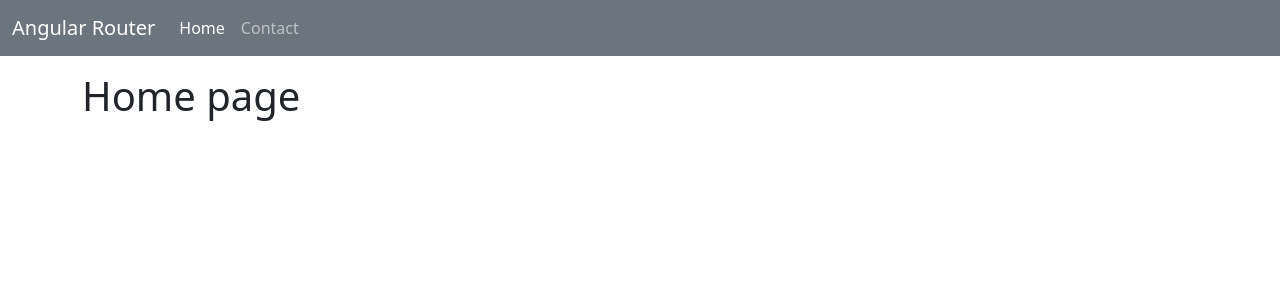
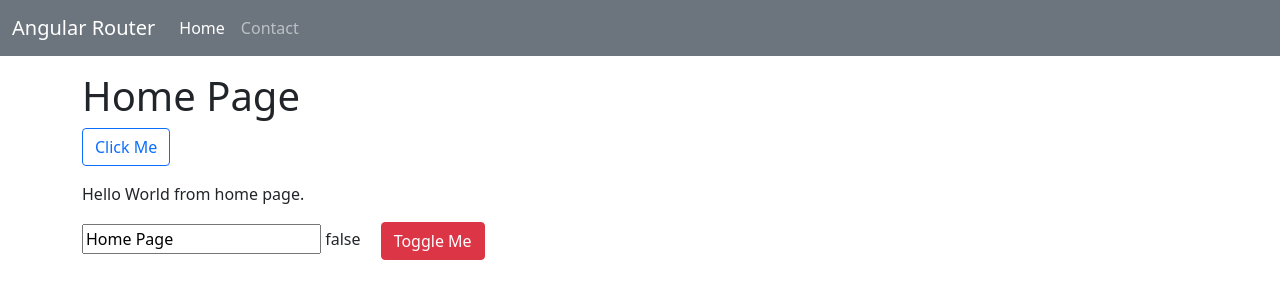
Before and after one commit to amm834/angular-waifer-kolar, an Angular app in the folder 02_ng_router/: page / in a window 1280 px wide. Shown: the top 300 px of the page. Built offline with nearby package versions, Linux system fonts and the light colour scheme.

Commit message:
Property (or) Attribue binding

```diff
--- a/02_ng_router/src/app/app.component.html
+++ b/02_ng_router/src/app/app.component.html
@@ -1,5 +1,4 @@
 <app-nav></app-nav>
-
 <div class="container mt-3">
   <router-outlet></router-outlet>
 </div>
--- a/02_ng_router/src/app/app.component.ts
+++ b/02_ng_router/src/app/app.component.ts
@@ -8,6 +8,5 @@ import {Component} from '@angular/core';
 
 
 export class AppComponent {
-  title = 'App Component';
-  arr = ['hey', 'hi']
+
 }
--- a/02_ng_router/src/app/home/home.component.html
+++ b/02_ng_router/src/app/home/home.component.html
@@ -1 +1,13 @@
-<h1>Home page</h1>
+<h1>{{title}}</h1>
+
+<button class="btn btn-outline-primary" [disabled]="isClicked">Click Me</button>
+
+<p [ngClass]="{'bg-info':isClicked,'mt-3':true}">
+  Hello World from home page.
+</p>
+
+<input [value]="title">
+
+{{ isClicked}}
+
+<button class="btn btn-danger ms-3" (click)="toggle()">Toggle Me</button>
--- a/02_ng_router/src/app/home/home.component.ts
+++ b/02_ng_router/src/app/home/home.component.ts
@@ -1,4 +1,4 @@
-import { Component, OnInit } from '@angular/core';
+import {Component, OnInit} from '@angular/core';
 
 @Component({
   selector: 'app-home',
@@ -7,9 +7,17 @@ import { Component, OnInit } from '@angular/core';
 })
 export class HomeComponent implements OnInit {
 
-  constructor() { }
+  title = 'Home Page';
+  isClicked = false
+
+  constructor() {
+  }
 
   ngOnInit(): void {
   }
 
+  toggle(): void {
+    this.isClicked = !this.isClicked;
+  }
+
 }
```
